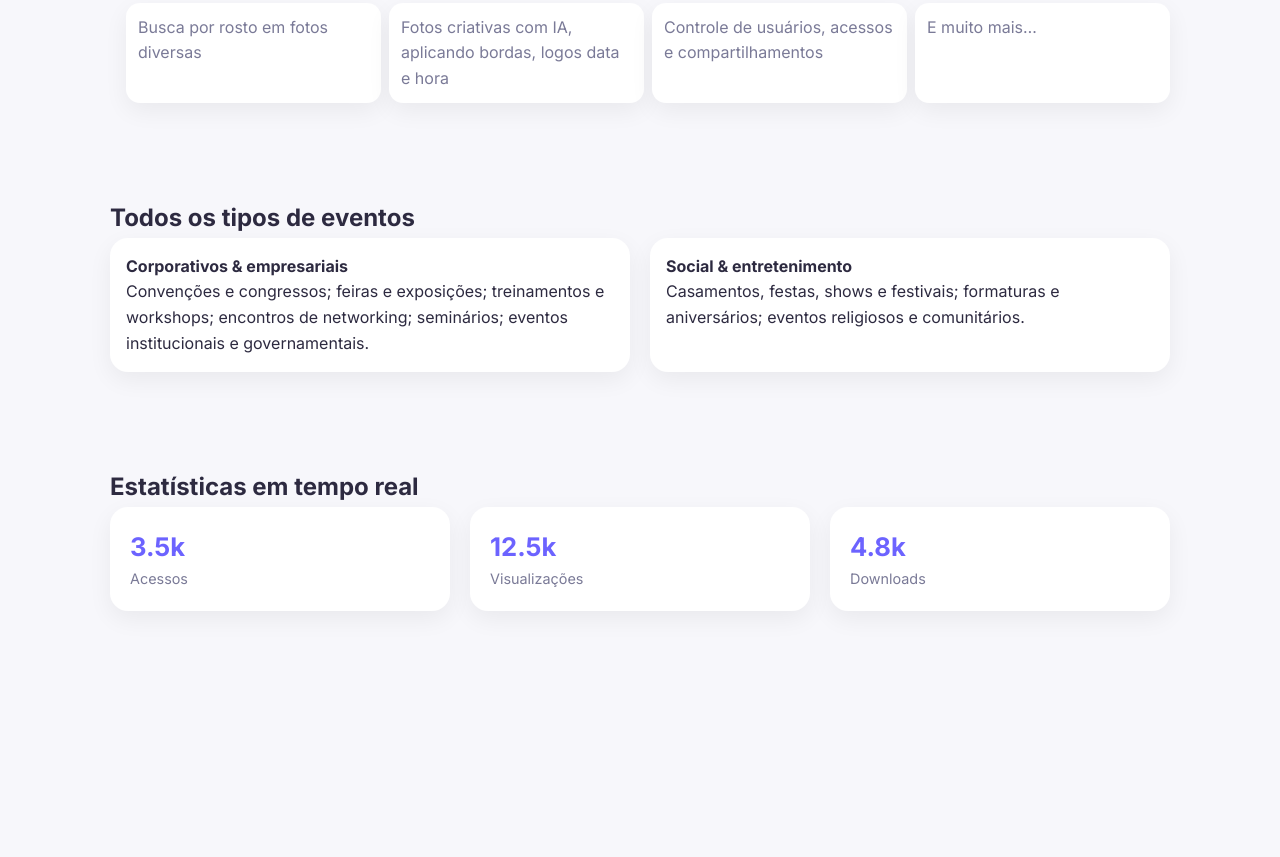
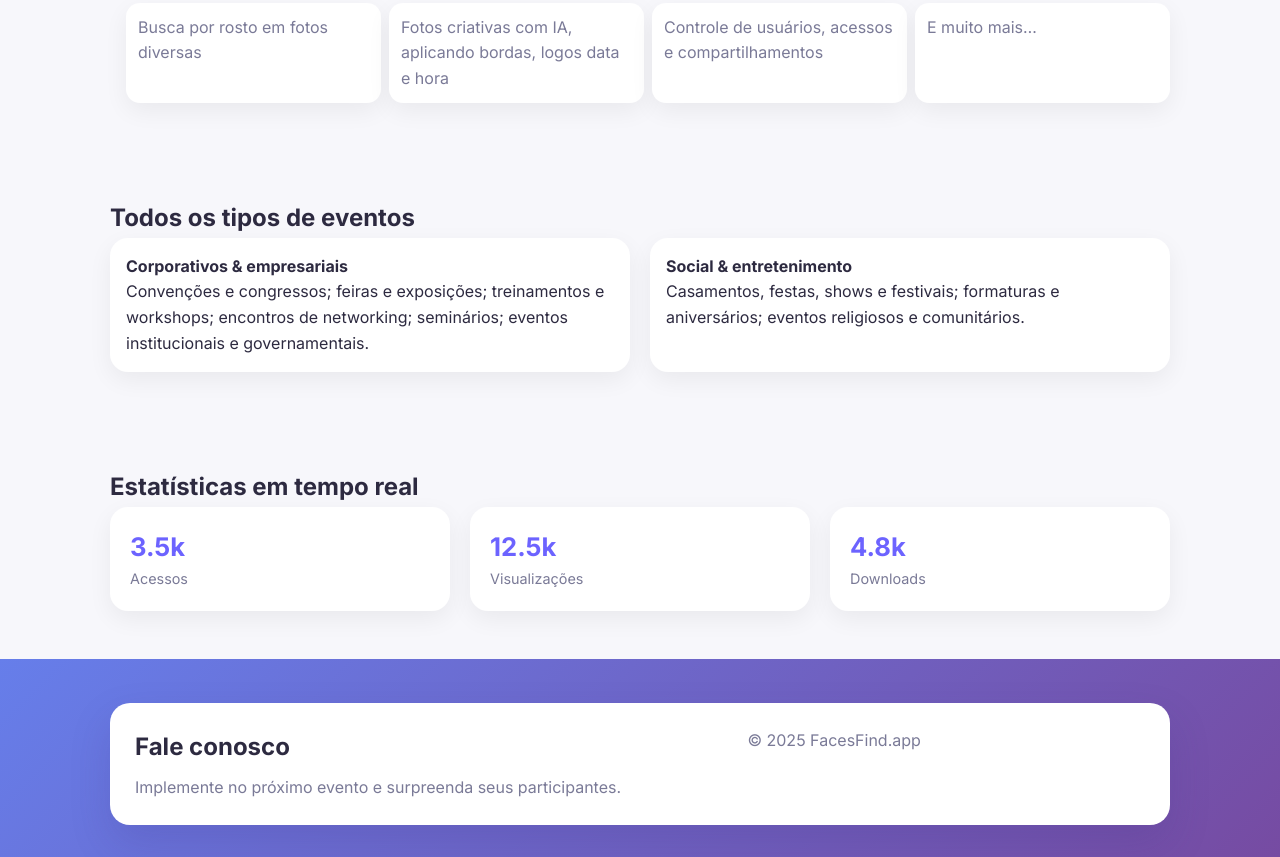
Before and after one commit to aureliogaucho/facesfind, a website: page index.html in a window 1280 px wide. Shown: the part 2000-2857 px from the top of the page. Before the commit the page ends 2659 px from the top, so only its background shows below. Drawn offline with Linux system fonts and the light colour scheme.

Commit message:
Restore contact card section (menu item remains removed)

```diff
--- a/index.html
+++ b/index.html
@@ -130,7 +130,19 @@
         </div>
     </section>
 
-
+    <section id="contato" class="contact">
+        <div class="container">
+            <div class="contact-card">
+                <div class="contact-copy">
+                    <h2>Fale conosco</h2>
+                    <p>Implemente no próximo evento e surpreenda seus participantes.</p>
+                </div>
+                <div class="contact-info">
+                    <p>© 2025 FacesFind.app</p>
+                </div>
+            </div>
+        </div>
+    </section>
 
 
 
```
